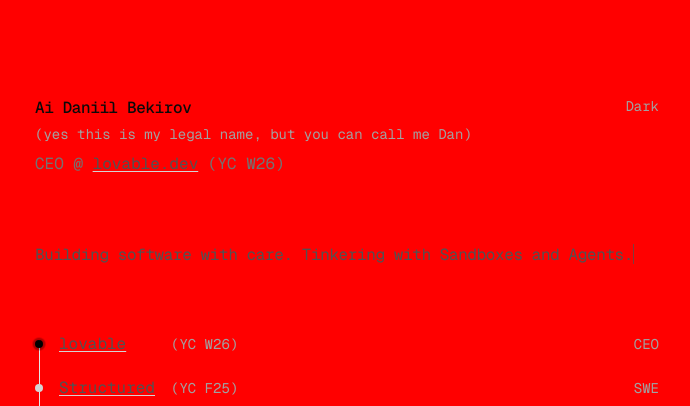
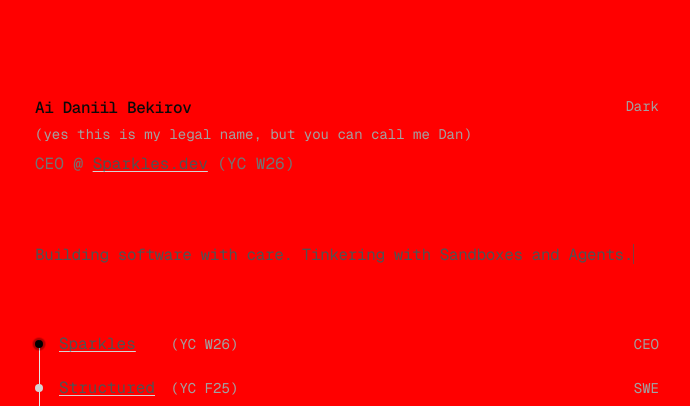
Before and after one commit to Texseractrum/me, a Next.js app: page / in a window 1280 px wide. Shown: the top 406 px of the page, without its empty margins (293-983 px from the left). Built offline with nearby package versions, Linux system fonts and the light colour scheme; no server answers; the database is empty.

Commit message:
Update branding from Sparkles to Lovable and change background color ✨
Co-Authored-By: Daniil <bekirov.aida@gmail.com>
X-Conversation-ID: js72yrhmxrwchnscy2hsa14ayd7zq3d1
X-Workspace-ID: k17a8sw6d0crxt397j816fp3xh7zqvdb

```diff
--- a/app/page.tsx
+++ b/app/page.tsx
@@ -23,12 +23,12 @@ export default async function Home() {
           <p className="mt-2 font-mono text-base text-neutral-500">
             CEO @{" "}
             <a
-              href="https://lovable.dev"
+              href="https://sparkles.dev"
               target="_blank"
               rel="noopener noreferrer"
               className="text-neutral-600 underline decoration-neutral-300 underline-offset-2 transition-colors hover:text-black hover:decoration-black dark:text-neutral-400 dark:decoration-neutral-600 dark:hover:text-white dark:hover:decoration-white"
             >
-              lovable.dev
+              Sparkles.dev
             </a>{" "}
             (YC W26)
           </p>
@@ -60,7 +60,7 @@ export default async function Home() {
             {/* Timeline line */}
             <div className="absolute left-1 top-2 h-[calc(100%-16px)] w-px bg-neutral-200 dark:bg-neutral-700" />
 
-            {/* lovable */}
+            {/* Sparkles */}
             <div className="relative flex items-center gap-4 pb-5">
               <div className="relative z-10">
                 <div className="absolute inset-0 h-2 w-2 animate-ping rounded-full bg-black opacity-75 dark:bg-white" />
@@ -68,12 +68,12 @@ export default async function Home() {
               </div>
               <div className="flex flex-1 items-baseline">
                 <a
-                  href="https://lovable.dev"
+                  href="https://sparkles.dev"
                   target="_blank"
                   rel="noopener noreferrer"
                   className="w-28 font-mono text-base text-neutral-600 underline decoration-neutral-300 underline-offset-2 transition-colors hover:text-black hover:decoration-black dark:text-neutral-400 dark:decoration-neutral-600 dark:hover:text-white dark:hover:decoration-white"
                 >
-                  lovable
+                  Sparkles
                 </a>
                 <span className="w-20 font-mono text-sm text-neutral-400">
                   (YC W26)
@@ -222,7 +222,7 @@ export default async function Home() {
             </li>
             <li>
               <a
-                href="mailto:dan@lovable.dev"
+                href="mailto:dan@sparkles.dev"
                 className="text-neutral-400 transition-colors duration-200 hover:text-black dark:hover:text-white"
               >
                 Email
```
